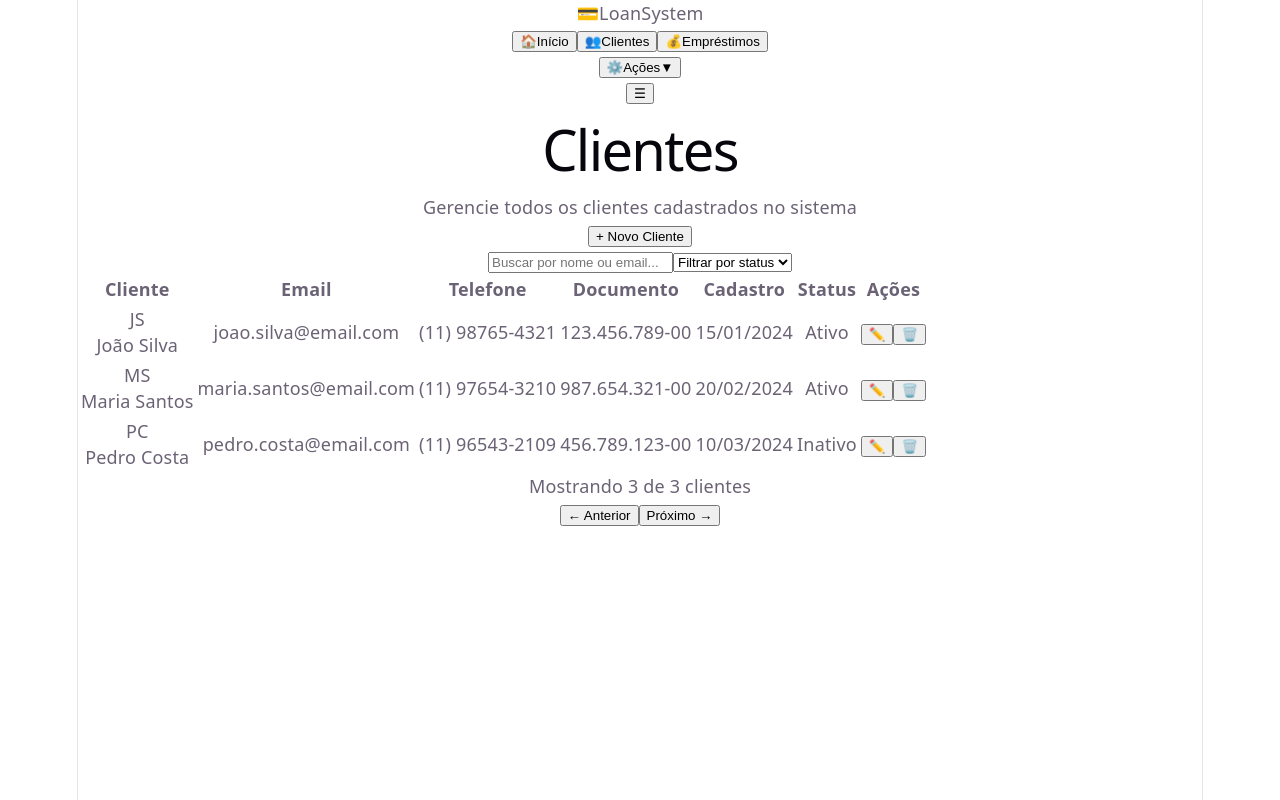
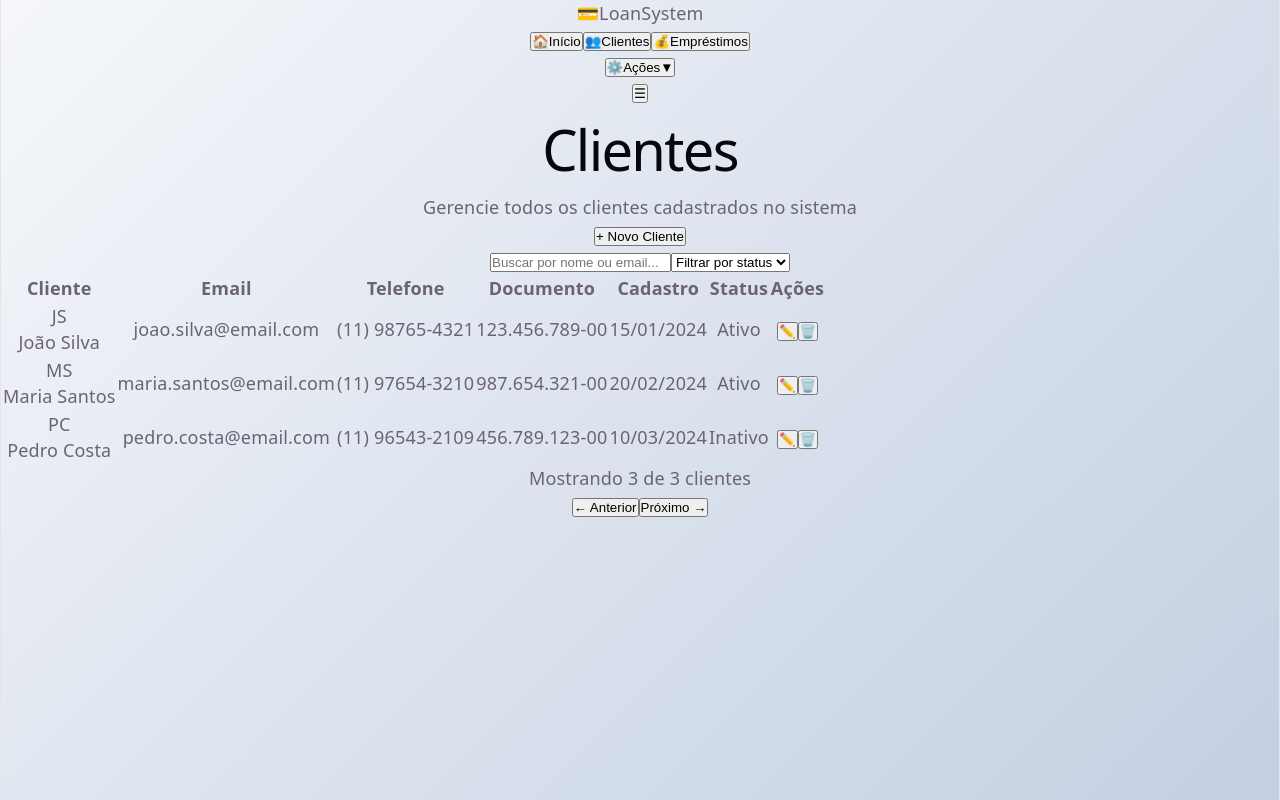
Before and after one commit to Roqueexz/interface-LoanSystem, a React (Vite) app: page /clientes in a window 1280 px wide. Built offline with nearby package versions, Linux system fonts and the light colour scheme.

Commit message:
Style: Melhora estilos globais do App com gradientes modernos

```diff
--- a/src/App.css
+++ b/src/App.css
@@ -1,184 +1,36 @@
-.counter {
-  font-size: 16px;
-  padding: 5px 10px;
-  border-radius: 5px;
-  color: var(--accent);
-  background: var(--accent-bg);
-  border: 2px solid transparent;
-  transition: border-color 0.3s;
-  margin-bottom: 24px;
-
-  &:hover {
-    border-color: var(--accent-border);
-  }
-  &:focus-visible {
-    outline: 2px solid var(--accent);
-    outline-offset: 2px;
-  }
+* {
+  margin: 0;
+  padding: 0;
+  box-sizing: border-box;
 }
 
-.hero {
-  position: relative;
-
-  .base,
-  .framework,
-  .vite {
-    inset-inline: 0;
-    margin: 0 auto;
-  }
-
-  .base {
-    width: 170px;
-    position: relative;
-    z-index: 0;
-  }
-
-  .framework,
-  .vite {
-    position: absolute;
-  }
-
-  .framework {
-    z-index: 1;
-    top: 34px;
-    height: 28px;
-    transform: perspective(2000px) rotateZ(300deg) rotateX(44deg) rotateY(39deg)
-      scale(1.4);
-  }
-
-  .vite {
-    z-index: 0;
-    top: 107px;
-    height: 26px;
-    width: auto;
-    transform: perspective(2000px) rotateZ(300deg) rotateX(40deg) rotateY(39deg)
-      scale(0.8);
-  }
+html,
+body {
+  width: 100%;
+  height: 100%;
 }
 
-#center {
-  display: flex;
-  flex-direction: column;
-  gap: 25px;
-  place-content: center;
-  place-items: center;
-  flex-grow: 1;
-
-  @media (max-width: 1024px) {
-    padding: 32px 20px 24px;
-    gap: 18px;
-  }
+#root {
+  width: 100%;
+  min-height: 100vh;
+  background: linear-gradient(135deg, #f5f7fa 0%, #c3cfe2 100%);
 }
 
-#next-steps {
-  display: flex;
-  border-top: 1px solid var(--border);
-  text-align: left;
-
-  & > div {
-    flex: 1 1 0;
-    padding: 32px;
-    @media (max-width: 1024px) {
-      padding: 24px 20px;
-    }
-  }
-
-  .icon {
-    margin-bottom: 16px;
-    width: 22px;
-    height: 22px;
-  }
-
-  @media (max-width: 1024px) {
-    flex-direction: column;
-    text-align: center;
-  }
+/* Scrollbar personalizada */
+::-webkit-scrollbar {
+  width: 8px;
+  height: 8px;
 }
 
-#docs {
-  border-right: 1px solid var(--border);
-
-  @media (max-width: 1024px) {
-    border-right: none;
-    border-bottom: 1px solid var(--border);
-  }
+::-webkit-scrollbar-track {
+  background: rgba(0, 0, 0, 0.05);
 }
 
-#next-steps ul {
-  list-style: none;
-  padding: 0;
-  display: flex;
-  gap: 8px;
-  margin: 32px 0 0;
-
-  .logo {
-    height: 18px;
-  }
-
-  a {
-    color: var(--text-h);
-    font-size: 16px;
-    border-radius: 6px;
-    background: var(--social-bg);
-    display: flex;
-    padding: 6px 12px;
-    align-items: center;
-    gap: 8px;
-    text-decoration: none;
-    transition: box-shadow 0.3s;
-
-    &:hover {
-      box-shadow: var(--shadow);
-    }
-    .button-icon {
-      height: 18px;
-      width: 18px;
-    }
-  }
-
-  @media (max-width: 1024px) {
-    margin-top: 20px;
-    flex-wrap: wrap;
-    justify-content: center;
-
-    li {
-      flex: 1 1 calc(50% - 8px);
-    }
-
-    a {
-      width: 100%;
-      justify-content: center;
-      box-sizing: border-box;
-    }
-  }
+::-webkit-scrollbar-thumb {
+  background: rgba(79, 70, 229, 0.5);
+  border-radius: 4px;
 }
 
-#spacer {
-  height: 88px;
-  border-top: 1px solid var(--border);
-  @media (max-width: 1024px) {
-    height: 48px;
-  }
+::-webkit-scrollbar-thumb:hover {
+  background: rgba(79, 70, 229, 0.8);
 }
-
-.ticks {
-  position: relative;
-  width: 100%;
-
-  &::before,
-  &::after {
-    content: '';
-    position: absolute;
-    top: -4.5px;
-    border: 5px solid transparent;
-  }
-
-  &::before {
-    left: 0;
-    border-left-color: var(--border);
-  }
-  &::after {
-    right: 0;
-    border-right-color: var(--border);
-  }
-}
```
